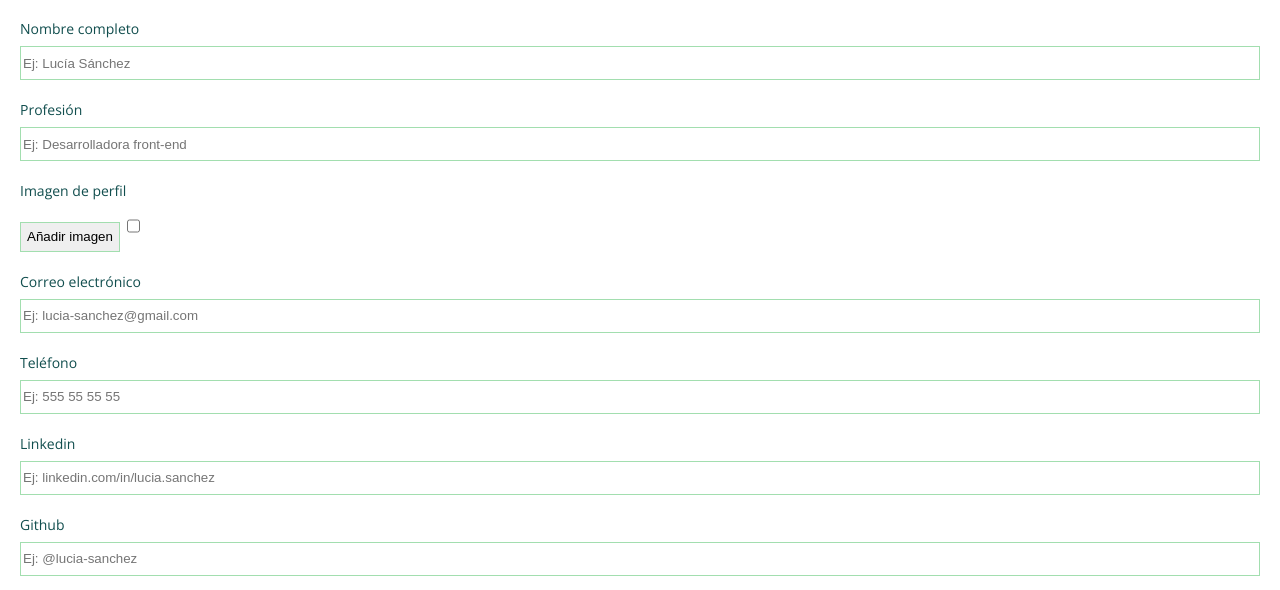
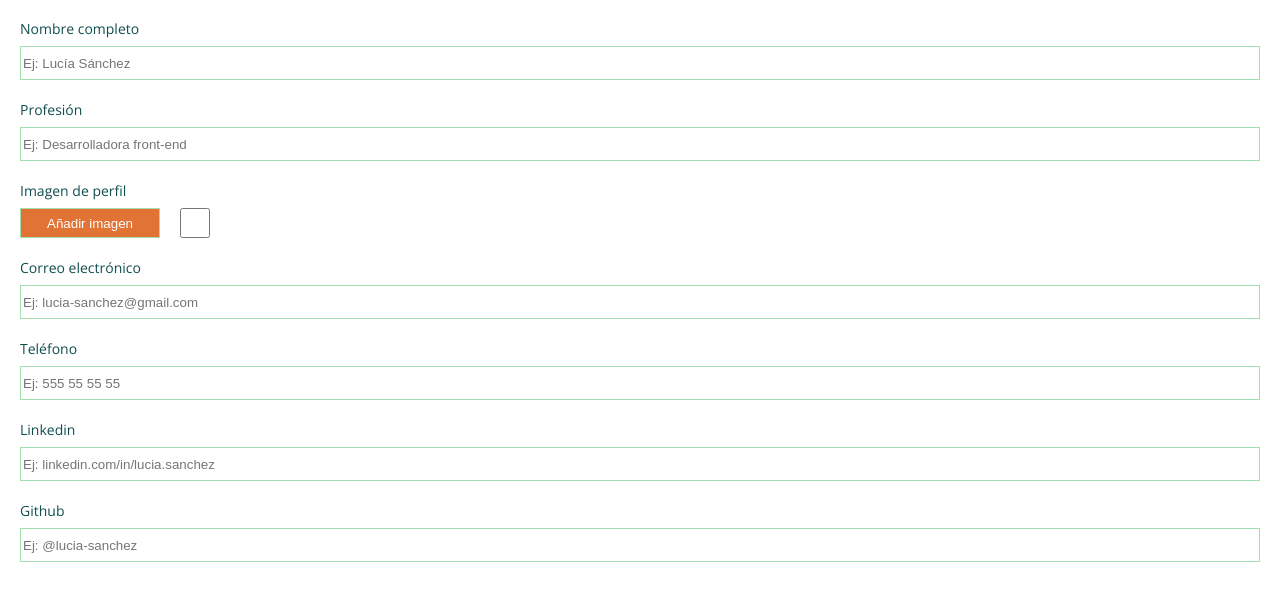
Before and after one commit to Adalab/project-promo-T-module-2-team-4, a website: page src/html/profile.html in a window 1280 px wide. Shown: the part 149-739 px from the top of the page. Drawn offline with nearby package versions, Linux system fonts and the light colour scheme; files that its build step writes are made by us from their sources; files whose address does not match are found by name.

Commit message:
button add image

```diff
--- a/src/html/partials/formfill.html
+++ b/src/html/partials/formfill.html
@@ -38,13 +38,13 @@
         value="Añadir imagen"
       />
       <input
-        class="contentfill__input"
+        class="contentfill__input buttonaddimg"
         type="button"
         name="visible__forAddFile"
         value="Añadir imagen"
       />
       <!--No estoy segura de este checkbox, pero creo que podemos intentar que se ponga en check solo con JS cuando la imagen se haya subido correctamente? Quizás es para otra cosa y no lo entendí-->
-      <input class="contentfill__input" type="checkbox" />
+      <input class="contentfill__checkbox" type="checkbox" />
     </div>
     <label class="contentfill__label" for="email">Correo electrónico</label>
     <input
--- a/src/scss/layout/_formfill.scss
+++ b/src/scss/layout/_formfill.scss
@@ -40,4 +40,20 @@
         border: solid 1px $hospital-green;
         height: 30px;
     }
+    & .buttonaddimg {
+        width: 140px;
+        height: 30px;
+        background-color: $dull-orange;
+        color: $white-two;
+    }
+    & .add__image {
+        display: inline-flex;
+        gap: 20px;
+    }
+    &__checkbox {
+        margin: 0 0 20px;
+        height: 30px;
+        width: 30px;
+        border: solid 1px $hospital-green;
+    }
 }
```
